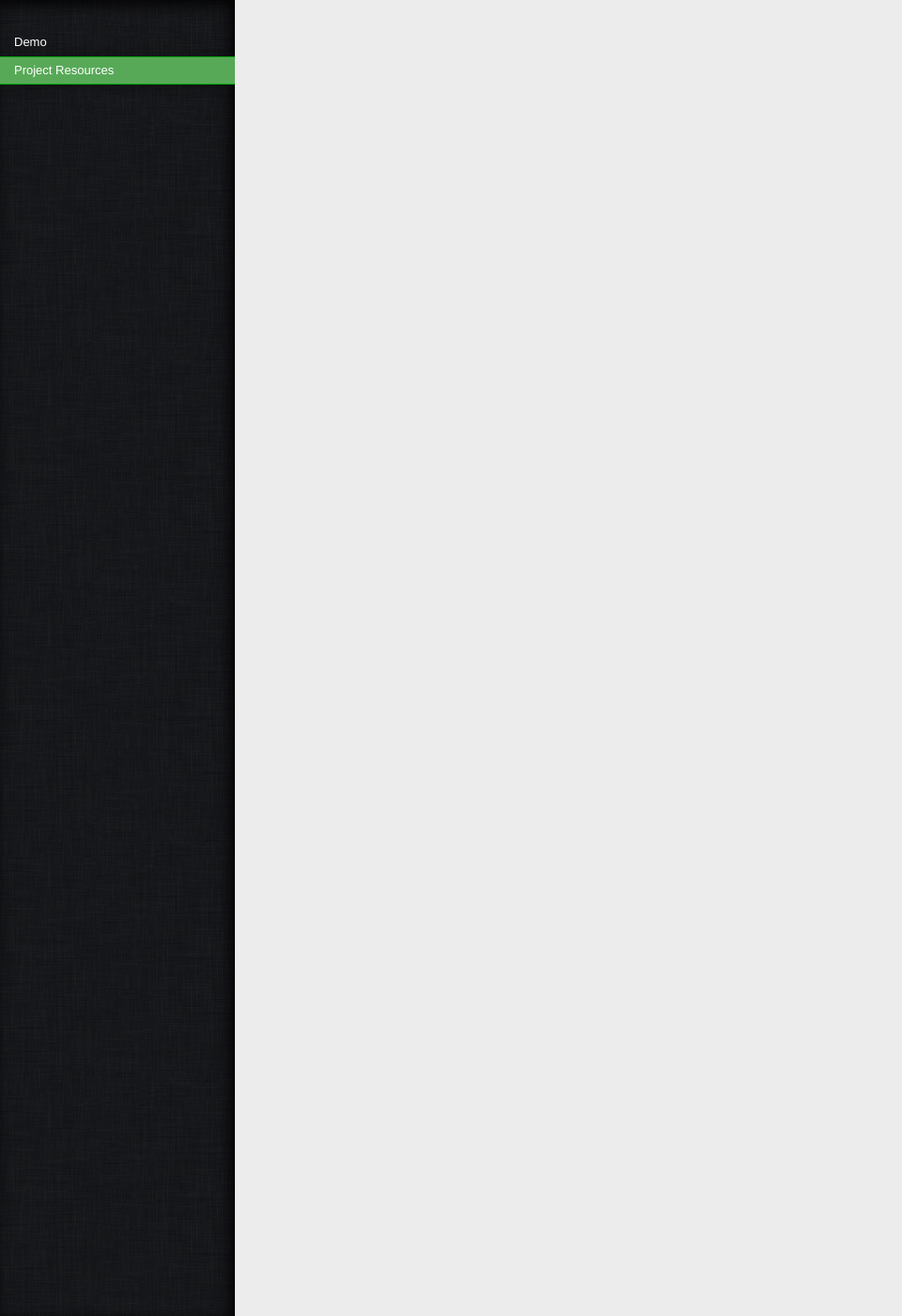
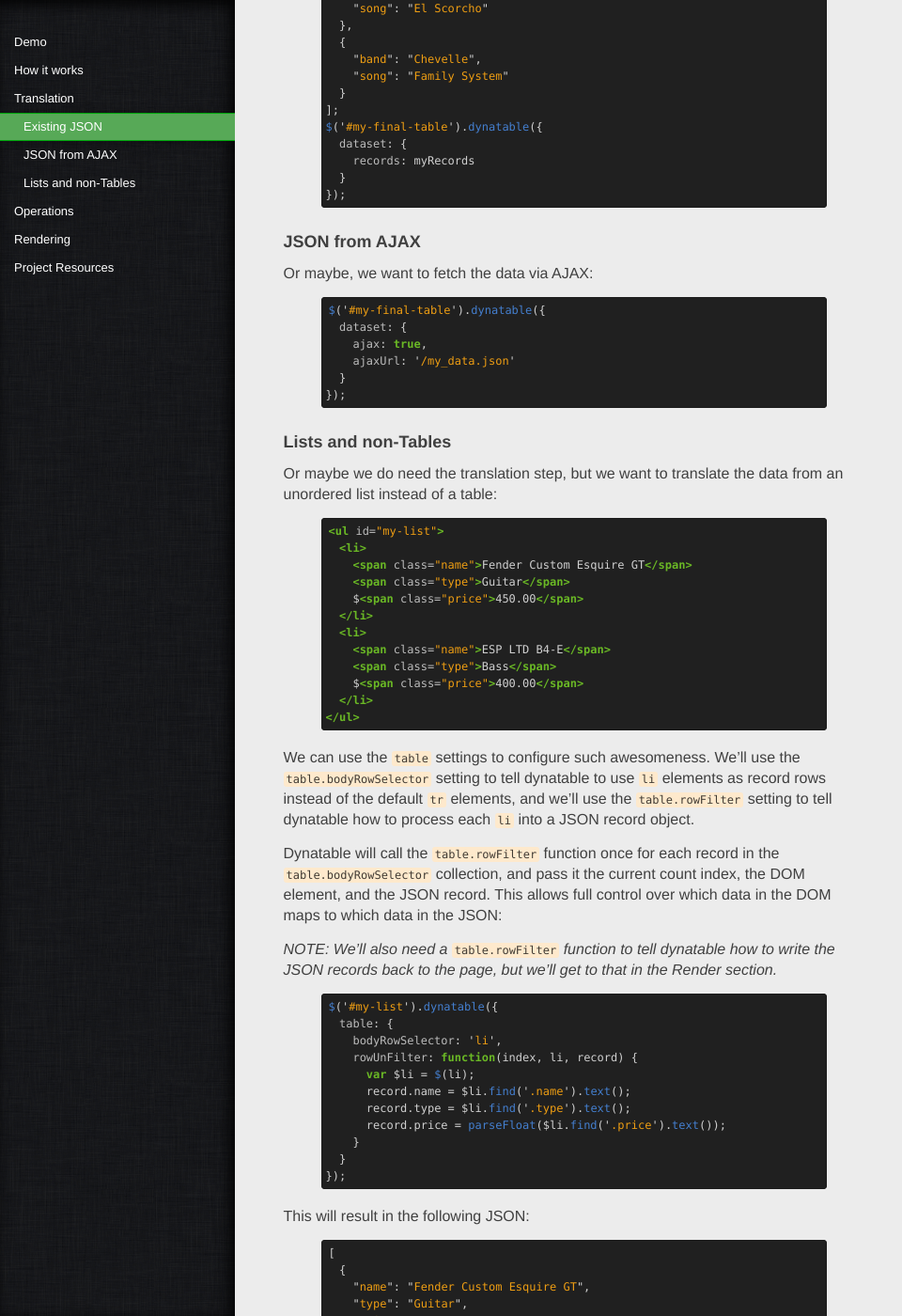
Before and after one commit to alfajango/alfajango.github.com, a Jekyll site: the page built from _posts/2012-01-09-dynatable.md, in a window 1280 px wide and 1400 px high, scrolled down 3277 px. Shown: the whole window at 94% size, without its empty margins (0-960 px from the left). Built offline with Jekyll 4.4.1, drawn with Linux system fonts in a browser that asks for light colours; Markdown is read by kramdown in place of the engine named in the settings; some of the changed text lies outside the part shown.

Commit message:
Started documentation for dyanatable.

```diff
--- a/_posts/2012-01-09-dynatable.md
+++ b/_posts/2012-01-09-dynatable.md
@@ -1176,6 +1176,212 @@
 
 <hr />
 
+## How it works
+
+Dynatable does three things:
+
+1. Translation: It translates an HTML table into an array of JSON
+objects, where each JSON object (or record) corresponds to a row in the
+table.
+
+2. Operations: It sorts, filters, and paginates the JSON collection.
+
+3. Rendering: It renders the resulting collection from the operations back
+to the table.
+
+This 3-step approach has several advantages:
+
+* Since the logic and operations occur on the JSON collection, we group
+  DOM operations (reading and writing/drawing) together, making
+interactions quick and efficient.
+
+* Once data has been normalized into JSON, sorting, filtering, and
+  paginating become easy to do in JavaScript.
+
+* Since the translation and rendering modules are separated, they can
+  easily be configured or replaced with custom translation and rendering
+modules.
+
+## Translation
+
+The first module translates an HTML table into a JSON collection.
+Dynatable names the attributes of each record according to the table
+heading, so that the JSON collection is human-readable and easy to work with.
+
+The following table:
+
+{% highlight html %}
+<table>
+  <thead>
+    <tr>
+      <th>Name</th>
+      <th>Hobby</th>
+      <th>Favorite Music</th>
+    </tr>
+  </thread>
+  <tbody>
+    <tr>
+      <td>Fred</td>
+      <td>Roller Skating</td>
+      <td>Disco</td>
+    </tr>
+    <tr>
+      <td>Helen</td>
+      <td>Rock Climbing</td>
+      <td>Alternative</td>
+    </tr>
+    <tr>
+      <td>Glen</td>
+      <td>Traveling</td>
+      <td>Classical</td>
+    </tr>
+  </tbody>
+</table>
+{% endhighlight %}
+
+Results in this JSON collection:
+
+{% highlight js %}
+[
+  {
+    "name": "Fred",
+    "hobby": "Roller Skating",
+    "favorite_music": "Disco"
+  },
+  {
+    "name": "Helen",
+    "hobby": "Rock Climbing",
+    "favorite_music": "Alternative"
+  },
+  {
+    "name": "Glen",
+    "hobby": "Traveling",
+    "favorite_music": "Classical"
+  }
+]
+{% endhighlight %}
+
+The default behavior makes it easy to make an existing HTML table
+dynamic. But we're not limited to reading tables.
+
+### Existing JSON
+
+Perhaps we already have our data in JSON format. We can
+skip the initial record translation by directly passing our data into
+dynatable:
+
+{% highlight js %}
+var myRecords = [
+  {
+    "band": "Weezer",
+    "song": "El Scorcho"
+  },
+  {
+    "band": "Chevelle",
+    "song": "Family System"
+  }
+];
+$('#my-final-table').dynatable({
+  dataset: {
+    records: myRecords
+  }
+});
+{% endhighlight %}
+
+### JSON from AJAX
+
+Or maybe, we want to fetch the data via AJAX:
+
+{% highlight js %}
+$('#my-final-table').dynatable({
+  dataset: {
+    ajax: true,
+    ajaxUrl: '/my_data.json'
+  }
+});
+{% endhighlight %}
+
+### Lists and non-Tables
+
+Or maybe we do need the translation step, but we want to translate the
+data from an unordered list instead of a table:
+
+{% highlight html %}
+<ul id="my-list">
+  <li>
+    <span class="name">Fender Custom Esquire GT</span>
+    <span class="type">Guitar</span>
+    $<span class="price">450.00</span>
+  </li>
+  <li>
+    <span class="name">ESP LTD B4-E</span>
+    <span class="type">Bass</span>
+    $<span class="price">400.00</span>
+  </li>
+</ul>
+{% endhighlight %}
+
+We can use the `table`
+settings to configure such awesomeness. We'll use the
+`table.bodyRowSelector` setting to tell dynatable to use `li` elements
+as record rows instead of the default `tr` elements, and we'll use the
+`table.rowFilter` setting to tell dynatable how to process each `li`
+into a JSON record object.
+
+Dynatable will call the `table.rowFilter`
+function once for each record in the `table.bodyRowSelector` collection,
+and pass it the current count index, the DOM element, and the JSON
+record. This allows full control over which data in the DOM maps to
+which data in the JSON:
+
+*NOTE: We'll also need a <code>table.rowFilter</code> function to tell
+dynatable how to write the JSON records back to the page, but we'll get
+to that in the Render section.*
+
+{% highlight js %}
+$('#my-list').dynatable({
+  table: {
+    bodyRowSelector: 'li',
+    rowUnFilter: function(index, li, record) {
+      var $li = $(li);
+      record.name = $li.find('.name').text();
+      record.type = $li.find('.type').text();
+      record.price = parseFloat($li.find('.price').text());
+    }
+  }
+});
+{% endhighlight %}
+
+This will result in the following JSON:
+
+{% highlight js %}
+[
+  {
+    "name": "Fender Custom Esquire GT",
+    "type": "Guitar",
+    "price": 450.0
+  },
+  {
+    "name": "ESP LTD B4-E",
+    "type": "Bass",
+    "price": 400.0
+  }
+]
+{% endhighlight %}
+
+## Operations
+
+Once we have our JSON dataset, we can perform all our interactive and
+dynamic logic directly on the JSON using JavaScript. By default,
+dynatable comes with functions for sorting, filtering (aka searching), and paginating.
+
+
 <div class="alert-message block-message">
   <strong>Documentation and more demos coming soon.</strong>
 </div>
+
+## Rendering
+
+<div class="alert-message block-message">
+  <strong>Documentation and more demos coming soon.</strong>
+</div>
```
